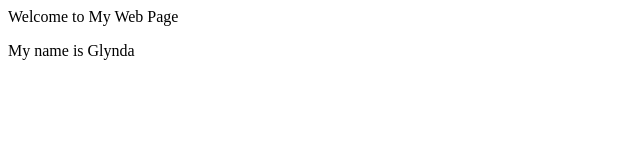
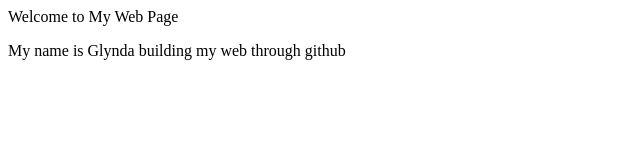
Before and after one commit to glynda/glen-repo, a plain HTML site: page index.html in a window 1280 px wide. Shown: the whole page, without its empty margins (0-640 px from the left). Drawn offline with Linux system fonts and the light colour scheme.

Commit message:
changes in index html

```diff
--- a/index.html
+++ b/index.html
@@ -1,3 +1,3 @@
 <header>Welcome to My Web Page</header>
 
-<p>My name is Glynda</p>
+<p>My name is Glynda building my web through github</p>
```
